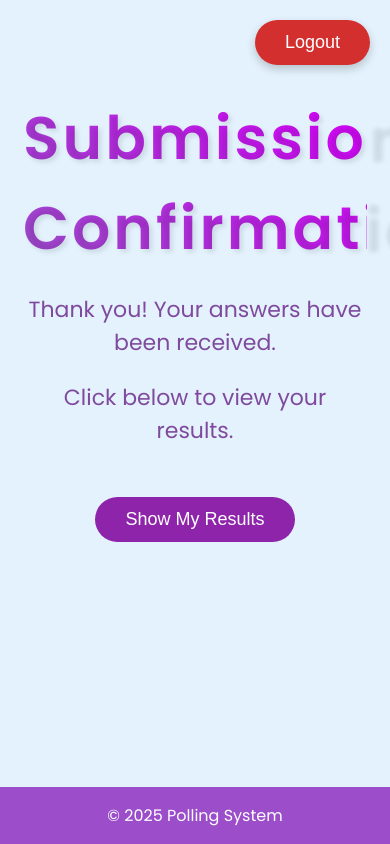
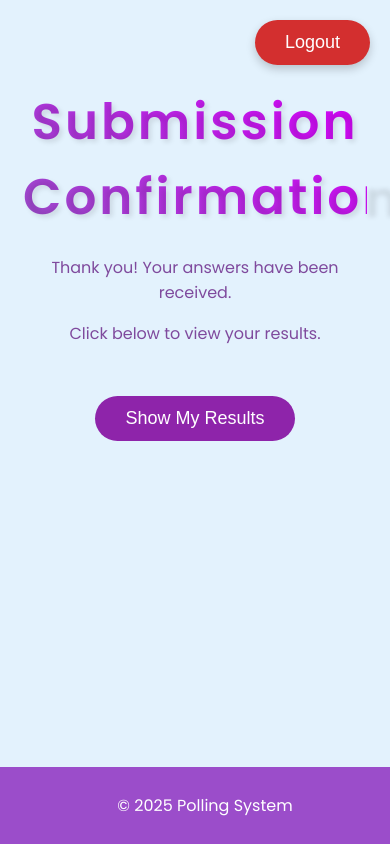
Before and after one commit to Arif1025/Placeholder, a Django app: template templates/student_confirmation_page.html in a window 390 px wide; the page is wider, and only the part inside the window is pictured. Run offline with Django 5.2, Linux system fonts and the light colour scheme; the template is opened without the code that fills it, so the values that code supplies are empty.

Commit message:
Added mobile responsiveness

```diff
--- a/templates/student_confirmation_page.html
+++ b/templates/student_confirmation_page.html
@@ -102,6 +102,19 @@
             bottom: 0;
         }
 
+        /* Mobile Responsiveness */
+        @media screen and (max-width: 768px) {
+            h1 {
+                font-size: 50px;
+            }
+            .message {
+                font-size: 16px;
+            }
+            footer {
+                padding: 10px;
+            }
+        }
+
     </style>
 </head>
 <body>
```
